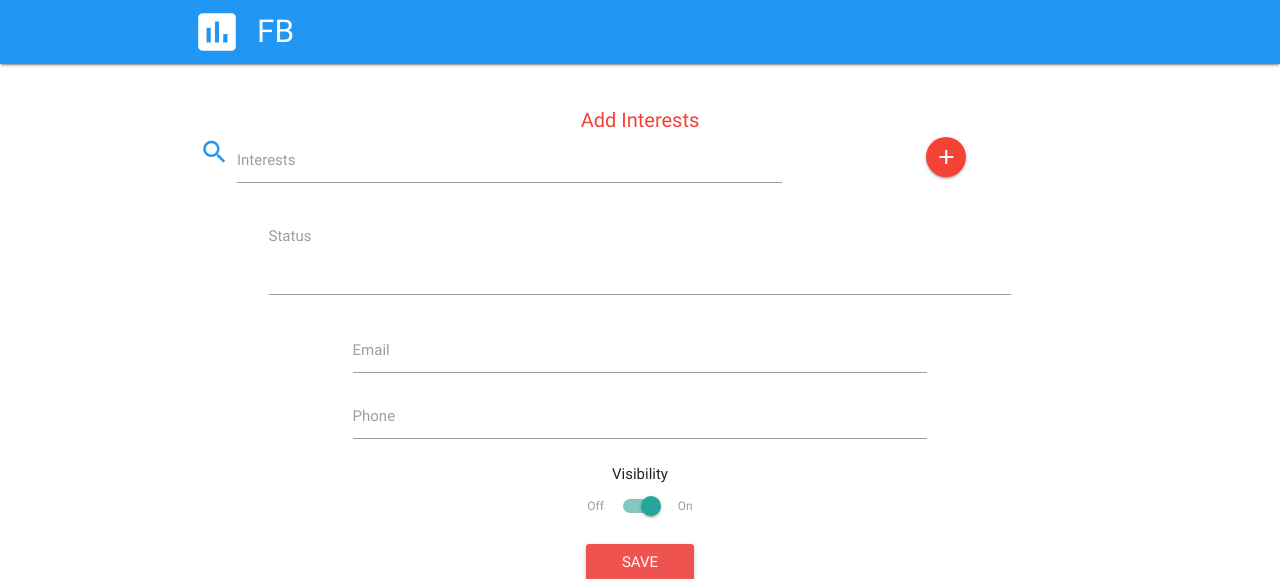
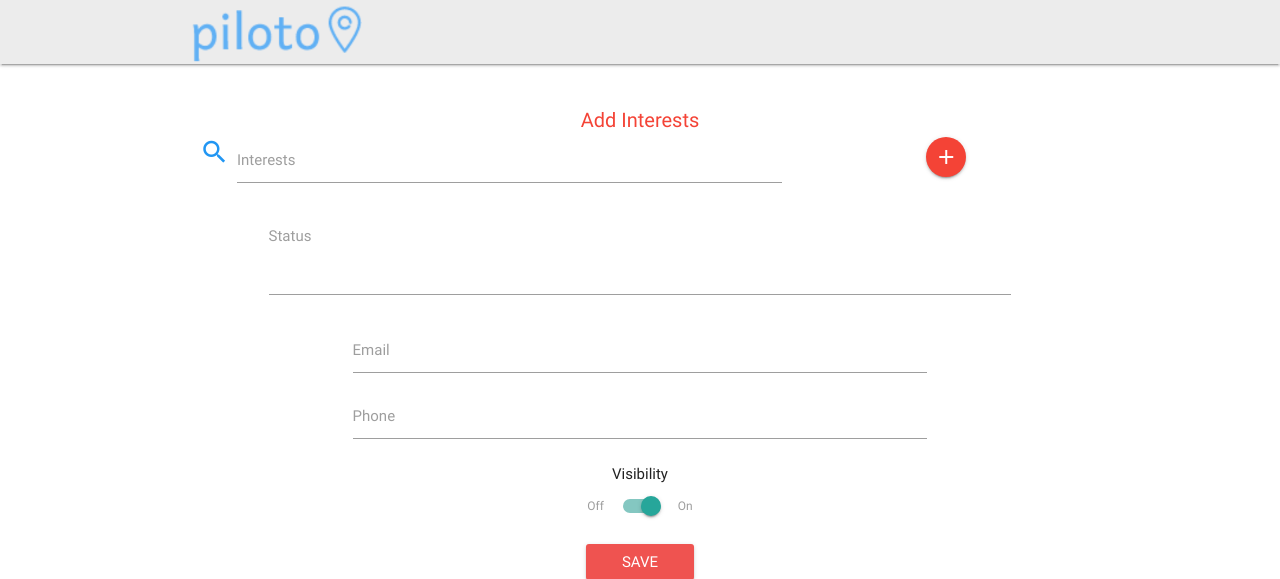
Before and after one commit to vaibhav0000patel/IngeniousHackathon_dotPy, a Flask app: template webview/templates/adduserinfo.html in a window 1280 px wide. Shown: the top 579 px of the page. Run offline with Flask 2, Linux system fonts and the light colour scheme; the template is opened without the code that fills it, so the values that code supplies are empty; some libraries are stand-ins or nearby versions.

Commit message:
pre-connection commit 1.2

```diff
--- a/webview/app.py
+++ b/webview/app.py
@@ -103,7 +103,5 @@ def getpinnedlocations():
         else:
             return "N/A"
 
-
-
 if __name__ == '__main__':
-    app.run(threaded=True)
+    app.run(host='192.168.43.126',threaded=True)
--- a/webview/db.py
+++ b/webview/db.py
@@ -61,7 +61,7 @@ def get_user_interests(sender_id):
     return data
 
 def get_user_interest_data(interest):
-    scur = conn.cursor()
+    cur = conn.cursor()
     cur.execute("Select DISTINCT ud.* from user_data ud,user_interests ui where ud.sender_id=ui.sender_id and (ui.interest='"+interest+"' or ud.status like '%"+interest+"%') and ud.lon!='' and ud.lat!='' and ud.visibility != 'off' ;")
     data = cur.fetchall()
     cur.close()
--- a/webview/templates/adduserinfo.html
+++ b/webview/templates/adduserinfo.html
@@ -8,7 +8,7 @@
 
   <!-- CSS  -->
   <link href="https://fonts.googleapis.com/icon?family=Material+Icons" rel="stylesheet">
-  <link href="{{ url_for('static',filename='css/materialize.css') }}" type="text/css" rel="stylesheet" media="screen,projection"/>
+  <link rel="stylesheet" href="https://cdnjs.cloudflare.com/ajax/libs/materialize/0.100.2/css/materialize.min.css">
   <link href="{{ url_for('static',filename='css/style.css') }}" type="text/css" rel="stylesheet" media="screen,projection"/>
   <link rel="stylesheet" href="https://maxcdn.bootstrapcdn.com/font-awesome/4.4.0/css/font-awesome.min.css">
     <script src="{{ url_for('static',filename='js/Chart.min.js') }}"></script>
@@ -26,10 +26,11 @@
     </style>
 </head>
 <body>
-  <nav class="blue " role="navigation">
+  <nav class="blue " style="background-color:#ECECEC !important;" role="navigation">
     <div class="nav-wrapper container">
 		<a id="logo-container" href="" class="brand-logo">
-			<i class=" material-icons" style="font-size:50px">insert_chart</i>FB
+			<!--<i class=" material-icons" style="font-size:50px">insert_chart</i>FB-->
+      <img src="{{ url_for('static',filename='img/logo.png') }}" width="170px" style="vertical-align: middle;"/>
 		</a>
     <!--<ul class="right hide-on-med-and-down">
       <li><a href="/twitter">Home</a></li>
@@ -129,8 +130,8 @@
   </div>
 
   <!--  Scripts-->
-    <script src="{{ url_for('static',filename='js/jquery.js') }}"></script>
-    <script src="{{ url_for('static',filename='js/materialize.js') }}"></script>
+    <script src="https://code.jquery.com/jquery-3.3.1.min.js"></script>
+      <script src="https://cdnjs.cloudflare.com/ajax/libs/materialize/0.100.2/js/materialize.min.js"></script>
     <script src="{{ url_for('static',filename='js/init.js') }}"></script>
 
   <script>
```
Also changed, not shown: webview/static/img/logo.png (added).
